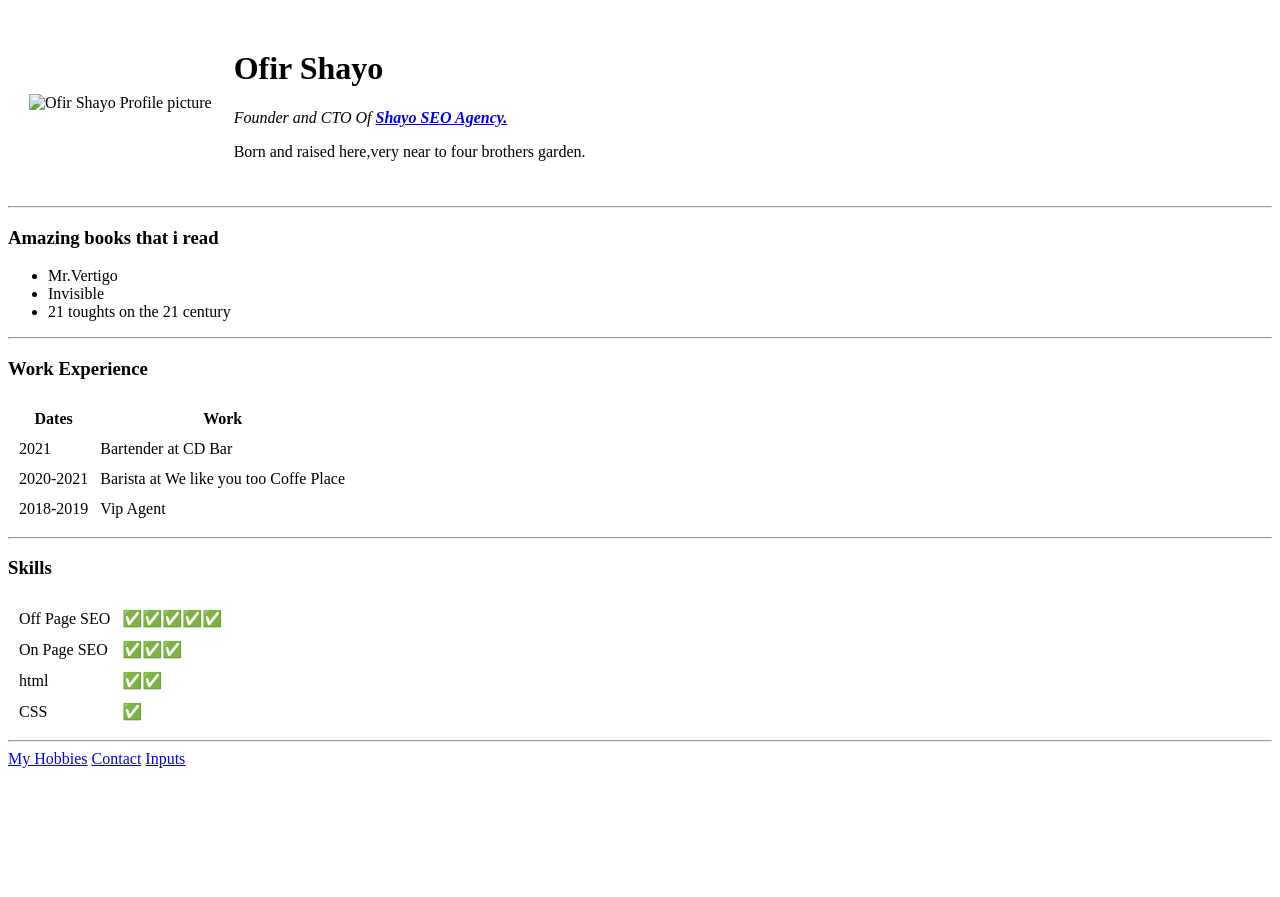
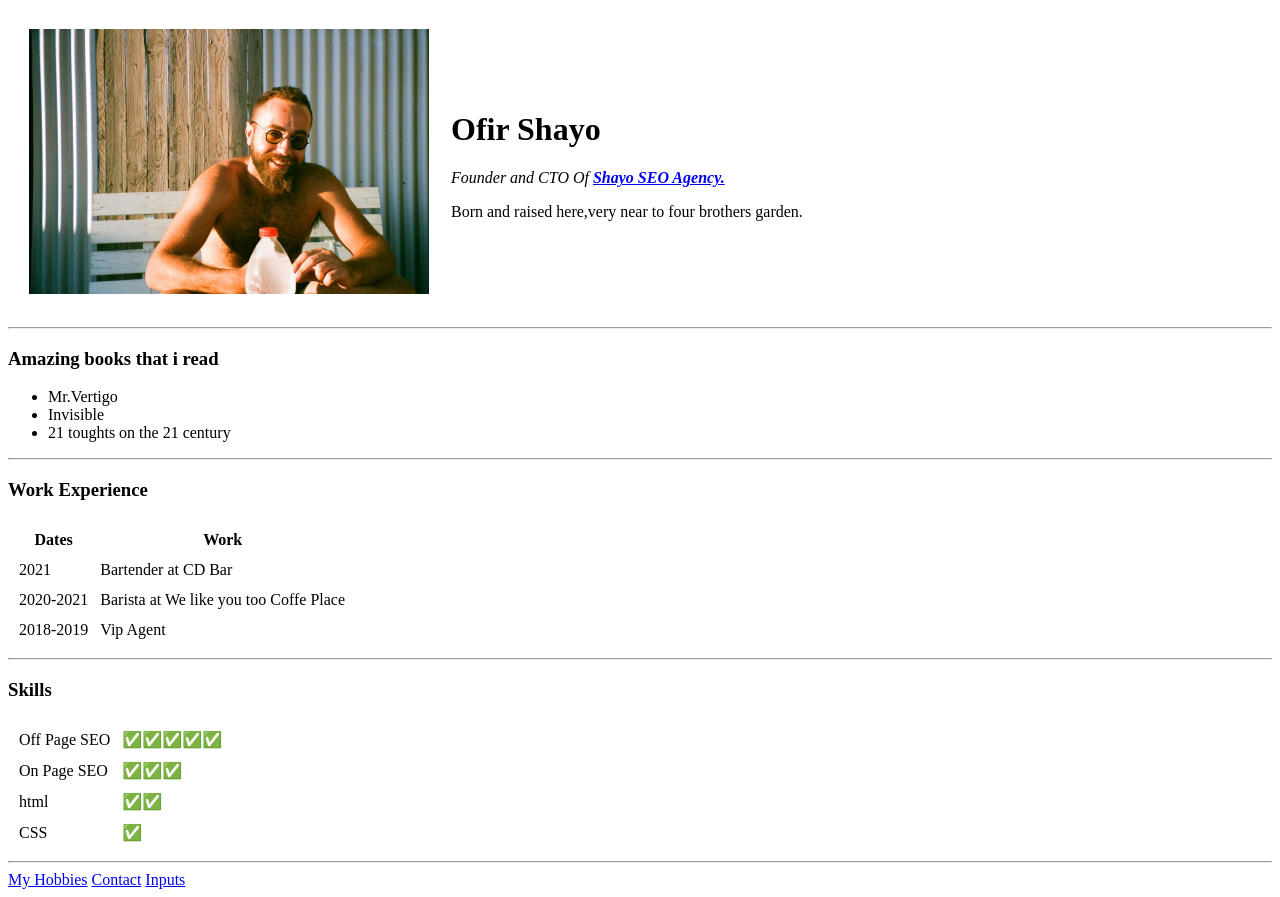
Before and after one commit to DjShayo/cv1, a plain HTML site: page index.html in a window 1280 px wide. Before the commit the page ends 800 px from the top, so only its background shows below. Drawn offline with Linux system fonts and the light colour scheme.

Commit message:
update image 4

```diff
--- a/index.html
+++ b/index.html
@@ -9,7 +9,7 @@
 <body>
   <table cellspacing="20">
     <tr>
-      <td> <img src="images/Office Shayo.jpg" width="400x300" alt="Ofir Shayo Profile picture">
+      <td> <img src="images/Office Shayo.png.jpg" width="400x300" alt="Ofir Shayo Profile picture">
       </td>
       <td>
         <h1>Ofir Shayo</h1>
```
